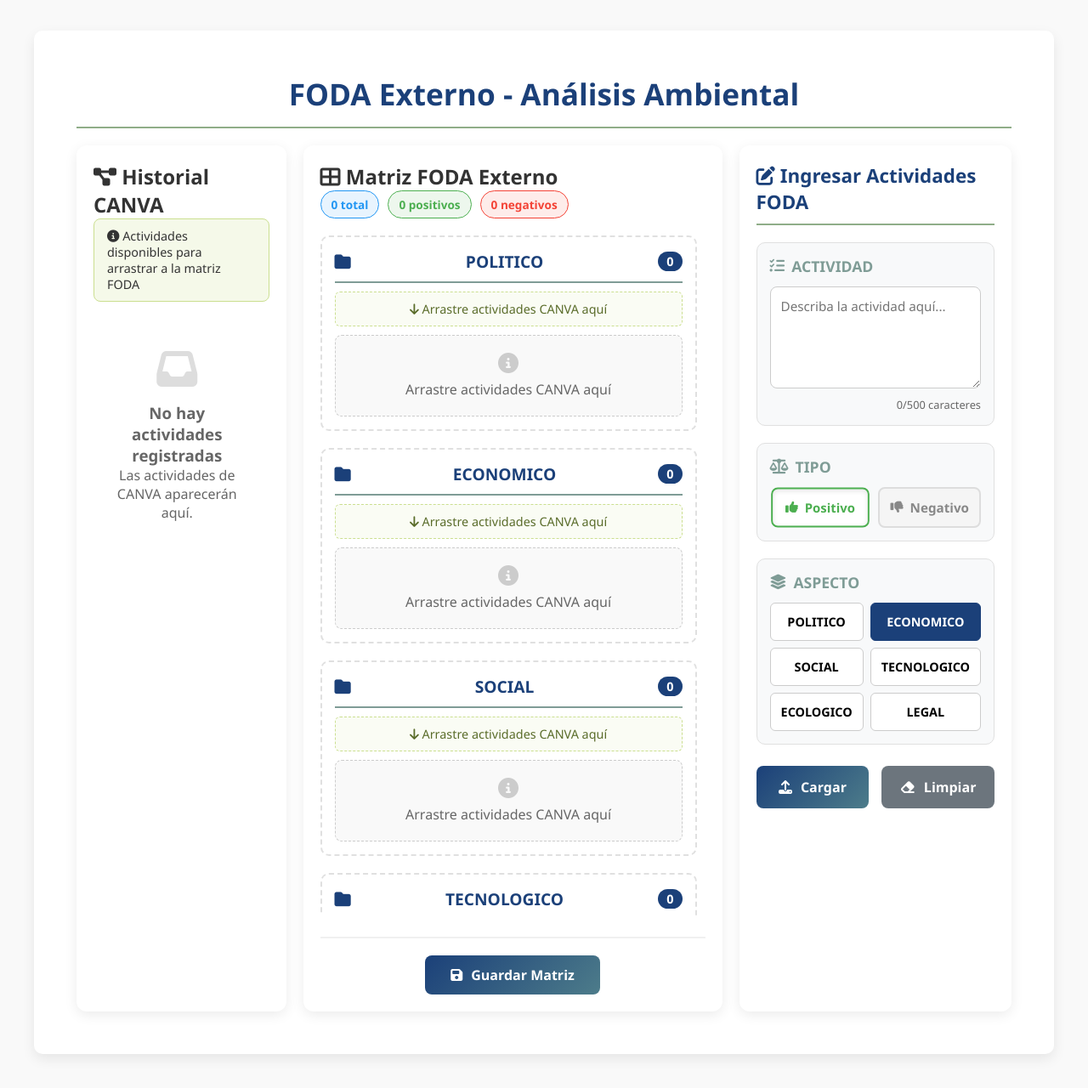
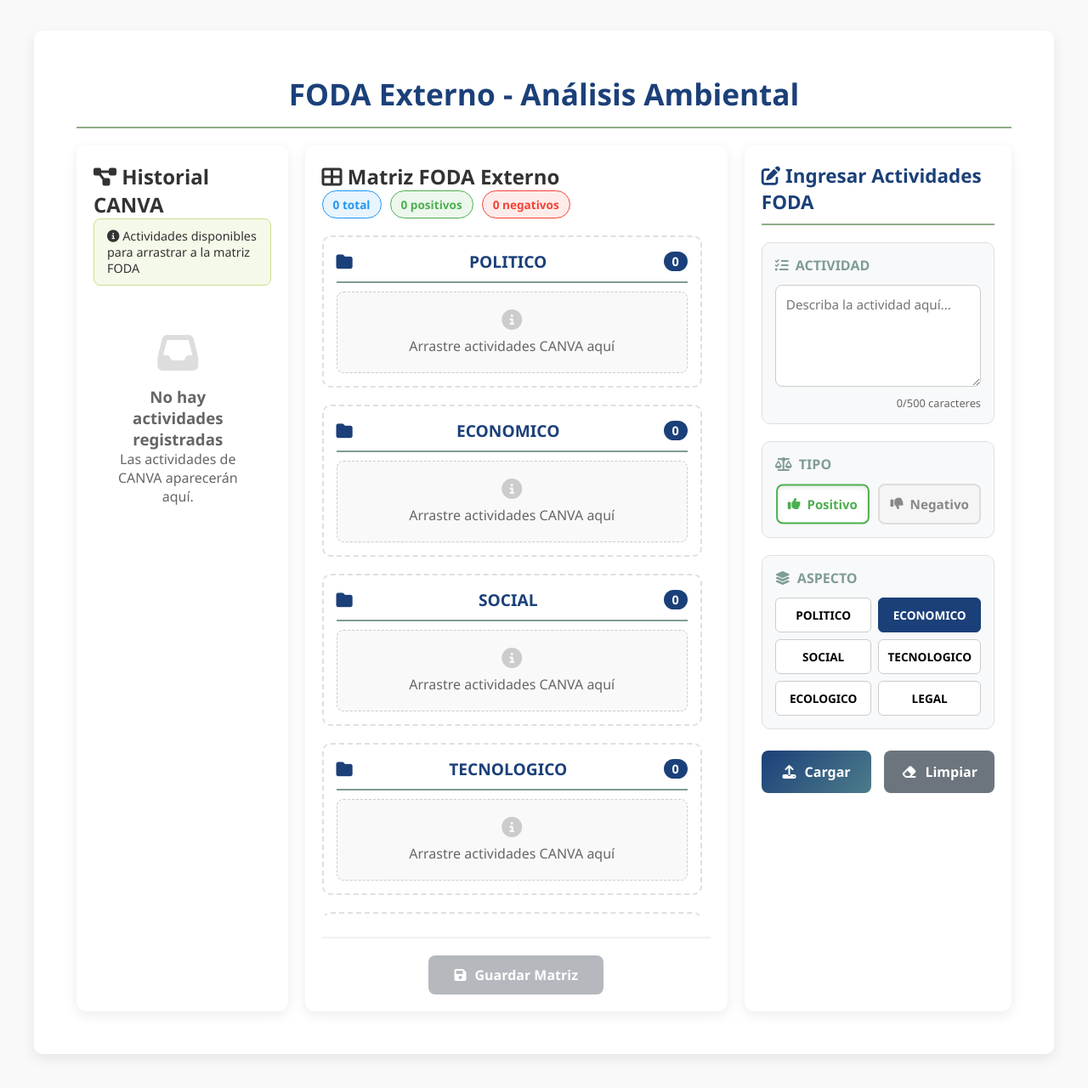
Before and after one commit to andyrdavila-lgtm/mineros, a Flask app: page /fodaext in a window 1280 px wide. Shown: the part 173-1453 px from the top of the page at 85% size. Run offline with Flask 3, Linux system fonts and the light colour scheme; the visitor is signed in with stand-in values (Sample User, id 1).

Commit message:
Update fodaext.html

```diff
--- a/templates/fodaext.html
+++ b/templates/fodaext.html
@@ -84,16 +84,12 @@
                 </div>
 
                 <div class="matriz-container">
-                    {# Definir el orden de aspectos #}
                     {% set aspectos_orden = ['POLITICO', 'ECONOMICO', 'SOCIAL', 'TECNOLOGICO', 'ECOLOGICO', 'LEGAL'] %}
-
-                    {# Crear diccionario para agrupar actividades por aspecto #}
                     {% set actividades_por_aspecto = {} %}
                     {% for aspecto in aspectos_orden %}
                         {% set _ = actividades_por_aspecto.update({aspecto: []}) %}
                     {% endfor %}
 
-                    {# Agrupar las actividades de foda_ext #}
                     {% if aspectos_lista %}
                         {% for actividad in aspectos_lista %}
                             {% if actividad.aspecto in actividades_por_aspecto %}
@@ -102,19 +98,15 @@
                         {% endfor %}
                     {% endif %}
 
-                    {# Mostrar cada aspecto en orden con drop zone #}
                     {% for aspecto in aspectos_orden %}
                         {% set actividades_aspecto = actividades_por_aspecto[aspecto] %}
                         <div class="aspecto-group drop-zone"
-                             data-aspecto="{{ aspecto }}">
+                             data-aspecto="{{ aspecto }}"
+                             id="dropzone-{{ aspecto }}">
                             <h3 class="aspecto-title">
                                 <i class="fas fa-folder"></i> {{ aspecto }}
                                 <span class="aspecto-count">{{ actividades_aspecto|length }}</span>
                             </h3>
-
-                            <div class="drop-hint" id="hint-{{ aspecto }}">
-                                <i class="fas fa-arrow-down"></i> Arrastre actividades CANVA aquí
-                            </div>
 
                             {% if actividades_aspecto %}
                                 <div class="actividades-list">
@@ -139,7 +131,7 @@
                                     {% endfor %}
                                 </div>
                             {% else %}
-                                <div class="empty-aspecto">
+                                <div class="empty-aspecto" id="empty-{{ aspecto }}">
                                     <i class="fas fa-info-circle"></i>
                                     <p>Arrastre actividades CANVA aquí</p>
                                 </div>
@@ -505,22 +496,6 @@
         font-weight: 600;
     }
 
-    .drop-hint {
-        text-align: center;
-        padding: 10px;
-        margin: 10px 0;
-        background: rgba(203, 223, 144, 0.1);
-        border: 1px dashed var(--color5);
-        border-radius: 6px;
-        color: #5a6c2a;
-        font-size: 0.9rem;
-        display: none;
-    }
-
-    .aspecto-group:not(:has(.actividad-item)) .drop-hint {
-        display: block;
-    }
-
     .actividades-list {
         display: flex;
         flex-direction: column;
@@ -905,18 +872,8 @@
         .matriz-container {
             max-height: 800px;
         }
-
-        .input-box h3 {
-            font-size: 1.1rem;
     }
 
-        .aspecto-option {
-            font-size: 0.9rem;
-            padding: 12px;
-        }
-    }
-
-    /* Desktop grande (1200px en adelante) */
     @media (min-width: 1200px) {
         .fodaex-container {
             max-width: 1400px;
@@ -933,22 +890,21 @@
     // Variables globales
     let tipoSeleccionado = 'Positivo';
     let aspectoSSeleccionado = 'ECONOMICO';
-    let actividadesArrastradas = new Map(); // Almacena actividades arrastradas
-    let actividadesTransferidas = new Set(); // Para evitar transferencias múltiples
+    let actividadesArrastradas = new Map();
+    let actividadesTransferidas = new Set();
 
     // Inicializar al cargar la página
     document.addEventListener('DOMContentLoaded', function() {
         seleccionarTipo('Positivo');
         seleccionarAspecto('ECONOMICO');
 
-        // Contador de caracteres para textarea
+        // Contador de caracteres
         const textarea = document.getElementById('quick-actividad');
         const charCount = document.getElementById('char-count');
 
         if (textarea && charCount) {
             textarea.addEventListener('input', function() {
                 charCount.textContent = this.value.length;
-
                 if (this.value.length > 450) {
                     charCount.style.color = '#f44336';
                 } else if (this.value.length > 400) {
@@ -957,96 +913,81 @@
                     charCount.style.color = '#666';
                 }
             });
-
             charCount.textContent = textarea.value.length;
         }
 
-        // Hacer elementos arrastrables
+        // Inicializar drag and drop
         initDragAndDrop();
 
-        // Detectar cambios de orientación
-        window.addEventListener('orientationchange', function() {
-            setTimeout(() => {
-                window.dispatchEvent(new Event('resize'));
-            }, 100);
+        // Configurar drop zones
+        setupDropZones();
+
+        // Inicializar botón de guardar como deshabilitado
+        document.getElementById('btn-guardar-matriz').disabled = true;
     });
 
-        ajustarAlturasResponsive();
+    // Configurar zonas de drop
+    function setupDropZones() {
+        const dropZones = document.querySelectorAll('.drop-zone');
+
+        dropZones.forEach(zone => {
+            zone.addEventListener('dragover', function(e) {
+                e.preventDefault();
+                e.dataTransfer.dropEffect = 'move';
+                this.classList.add('drag-over');
             });
 
-    // Función para inicializar drag and drop
-    function initDragAndDrop() {
-        const draggables = document.querySelectorAll('.draggable-item');
-        const dropZones = document.querySelectorAll('.drop-zone');
-
-        draggables.forEach(item => {
-            item.addEventListener('dragstart', handleDragStart);
-            item.addEventListener('dragend', handleDragEnd);
+            zone.addEventListener('dragenter', function(e) {
+                e.preventDefault();
+                this.classList.add('drag-over');
             });
 
-        dropZones.forEach(zone => {
-            zone.addEventListener('dragover', handleDragOver);
-            zone.addEventListener('dragenter', handleDragEnter);
-            zone.addEventListener('dragleave', handleDragLeave);
-            zone.addEventListener('drop', handleDrop);
+            zone.addEventListener('dragleave', function(e) {
+                if (!this.contains(e.relatedTarget)) {
+                    this.classList.remove('drag-over');
+                }
+            });
+
+            zone.addEventListener('drop', function(e) {
+                e.preventDefault();
+                this.classList.remove('drag-over');
+                handleDrop(e, this);
+            });
         });
     }
 
-    function handleDragStart(e) {
-        const item = e.target.closest('.historial-item');
+    // Inicializar drag and drop para elementos arrastrables
+    function initDragAndDrop() {
+        const draggables = document.querySelectorAll('.draggable-item');
 
+        draggables.forEach(item => {
+            item.addEventListener('dragstart', function(e) {
                 // Si ya fue transferida, no permitir arrastrar
-        if (item.classList.contains('transferida')) {
+                if (this.classList.contains('transferida')) {
                     e.preventDefault();
                     return false;
                 }
 
-        e.dataTransfer.setData('text/plain', JSON.stringify({
-            id: item.dataset.id,
-            actividad: item.dataset.actividad,
-            tipo: item.dataset.tipo,
-            aspecto_original: item.dataset.aspecto
-        }));
+                const data = {
+                    id: this.dataset.id,
+                    actividad: this.dataset.actividad,
+                    tipo: this.dataset.tipo,
+                    aspecto_original: this.dataset.aspecto
+                };
 
+                e.dataTransfer.setData('text/plain', JSON.stringify(data));
                 e.dataTransfer.effectAllowed = 'move';
+                this.classList.add('dragging');
+            });
 
-        // Efecto visual
-        item.classList.add('dragging');
+            item.addEventListener('dragend', function() {
+                this.classList.remove('dragging');
+            });
+        });
     }
 
-    function handleDragEnd(e) {
-        const item = e.target.closest('.historial-item');
-        if (item) {
-            item.classList.remove('dragging');
-        }
-    }
-
-    function handleDragOver(e) {
-        e.preventDefault();
-        e.dataTransfer.dropEffect = 'move';
-    }
-
-    function handleDragEnter(e) {
-        const dropZone = e.target.closest('.drop-zone');
-        if (dropZone) {
-            dropZone.classList.add('drag-over');
-        }
-    }
-
-    function handleDragLeave(e) {
-        const dropZone = e.target.closest('.drop-zone');
-        if (dropZone && !dropZone.contains(e.relatedTarget)) {
-            dropZone.classList.remove('drag-over');
-        }
-    }
-
-    function handleDrop(e) {
-        e.preventDefault();
-        const dropZone = e.target.closest('.drop-zone');
-        if (!dropZone) return;
-
-        dropZone.classList.remove('drag-over');
-
+    // Manejar drop
+    function handleDrop(e, dropZone) {
         try {
             const data = JSON.parse(e.dataTransfer.getData('text/plain'));
             const nuevoAspecto = dropZone.dataset.aspecto;
@@ -1083,10 +1024,7 @@
                 const header = originalItem.querySelector('.historial-header');
                 if (header) {
                     const transferidaBadge = document.createElement('div');
-                    transferidaBadge.className = 'historial-source-badge';
-                    transferidaBadge.style.backgroundColor = '#6c757d';
-                    transferidaBadge.style.color = 'white';
-                    transferidaBadge.style.borderColor = '#6c757d';
+                    transferidaBadge.className = 'historial-source-badge transferida-badge';
                     transferidaBadge.innerHTML = '<i class="fas fa-check"></i> Transferida';
                     header.appendChild(transferidaBadge);
                 }
@@ -1102,21 +1040,28 @@
         }
     }
 
+    // Agregar actividad visualmente a la matriz
     function agregarActividadVisual(dropZone, actividad, tipo) {
-        // Crear elemento visual para la actividad
-        const actividadesList = dropZone.querySelector('.actividades-list') ||
-                               dropZone.querySelector('.empty-aspecto');
+        // Verificar si hay un contenedor de actividades
+        let actividadesList = dropZone.querySelector('.actividades-list');
 
-        if (actividadesList) {
-            // Si hay empty-aspecto, convertirlo en lista
-            if (actividadesList.classList.contains('empty-aspecto')) {
-                const newList = document.createElement('div');
-                newList.className = 'actividades-list';
-                dropZone.replaceChild(newList, actividadesList);
+        // Si no hay lista de actividades, crear una
+        if (!actividadesList) {
+            // Remover el empty-aspecto si existe
+            const emptyDiv = dropZone.querySelector('.empty-aspecto');
+            if (emptyDiv) {
+                emptyDiv.remove();
             }
 
+            // Crear nueva lista
+            actividadesList = document.createElement('div');
+            actividadesList.className = 'actividades-list';
+            dropZone.appendChild(actividadesList);
+        }
+
+        // Crear elemento de actividad
         const actividadItem = document.createElement('div');
-            actividadItem.className = `actividad-item ${tipo === 'Positivo' ? 'actividad-positiva' : 'actividad-negativa'} nueva-actividad`;
+        actividadItem.className = `actividad-item ${tipo === 'Positivo' ? 'actividad-positiva' : 'actividad-negativa'}`;
         actividadItem.innerHTML = `
             <div class="actividad-texto" style="color: ${tipo === 'Positivo' ? 'green' : '#8B0000'};">
                 <i class="fas fa-circle" style="font-size: 8px; margin-right: 8px;"></i>
@@ -1129,7 +1074,7 @@
             </div>
         `;
 
-            dropZone.querySelector('.actividades-list').appendChild(actividadItem);
+        actividadesList.appendChild(actividadItem);
 
         // Actualizar contador
         const countSpan = dropZone.querySelector('.aspecto-count');
@@ -1181,8 +1125,9 @@
 
                 // Limpiar actividades arrastradas después de guardar
                 actividadesArrastradas.clear();
+                actividadesTransferidas.clear();
 
-                // Recargar después de 2 segundos para ver los cambios
+                // Recargar después de 2 segundos
                 setTimeout(() => {
                     window.location.reload();
                 }, 2000);
@@ -1194,12 +1139,13 @@
         })
         .catch(error => {
             console.error('Error:', error);
-            mostrarMensajeMatriz('❌ Error al conectar con el servidor. Verifique su conexión.', 'error');
+            mostrarMensajeMatriz('❌ Error al conectar con el servidor', 'error');
             btn.disabled = false;
             btn.innerHTML = '<i class="fas fa-save"></i> Guardar Matriz';
         });
     }
 
+    // Mostrar mensaje en la matriz
     function mostrarMensajeMatriz(texto, tipo) {
         const mensajeDiv = document.getElementById('matriz-message');
         if (!mensajeDiv) return;
@@ -1227,17 +1173,7 @@
         }
     }
 
-    // Funciones existentes
-    function ajustarAlturasResponsive() {
-        if (window.innerWidth < 768) {
-            const historial = document.querySelector('.historial-container');
-            const matriz = document.querySelector('.matriz-container');
-
-            if (historial) historial.style.maxHeight = '400px';
-            if (matriz) matriz.style.maxHeight = '500px';
-        }
-    }
-
+    // Funciones para el formulario de entrada rápida
     function seleccionarTipo(tipo) {
         tipoSeleccionado = tipo;
 
@@ -1317,11 +1256,12 @@
                 mostrarMensaje('✅ ' + data.message, 'exito');
                 limpiarEntradaRapida();
 
+                // Recargar la página para ver los cambios
                 setTimeout(() => {
                     window.location.reload();
                 }, 1500);
             } else {
-                mostrarMensaje('❌ ' + data.message, 'error');
+                mostrarMensaje('❌ Error: ' + data.message, 'error');
             }
         })
         .catch(error => {
@@ -1374,9 +1315,5 @@
 
         if (textarea) textarea.focus();
     }
-
-    window.addEventListener('resize', function() {
-        ajustarAlturasResponsive();
-    });
 </script>
 {% endblock %}
```
Also changed, not shown: other parts of templates/fodaext.html (+27 -33 lines). Lines whose indentation alone changed are shown as unchanged.
